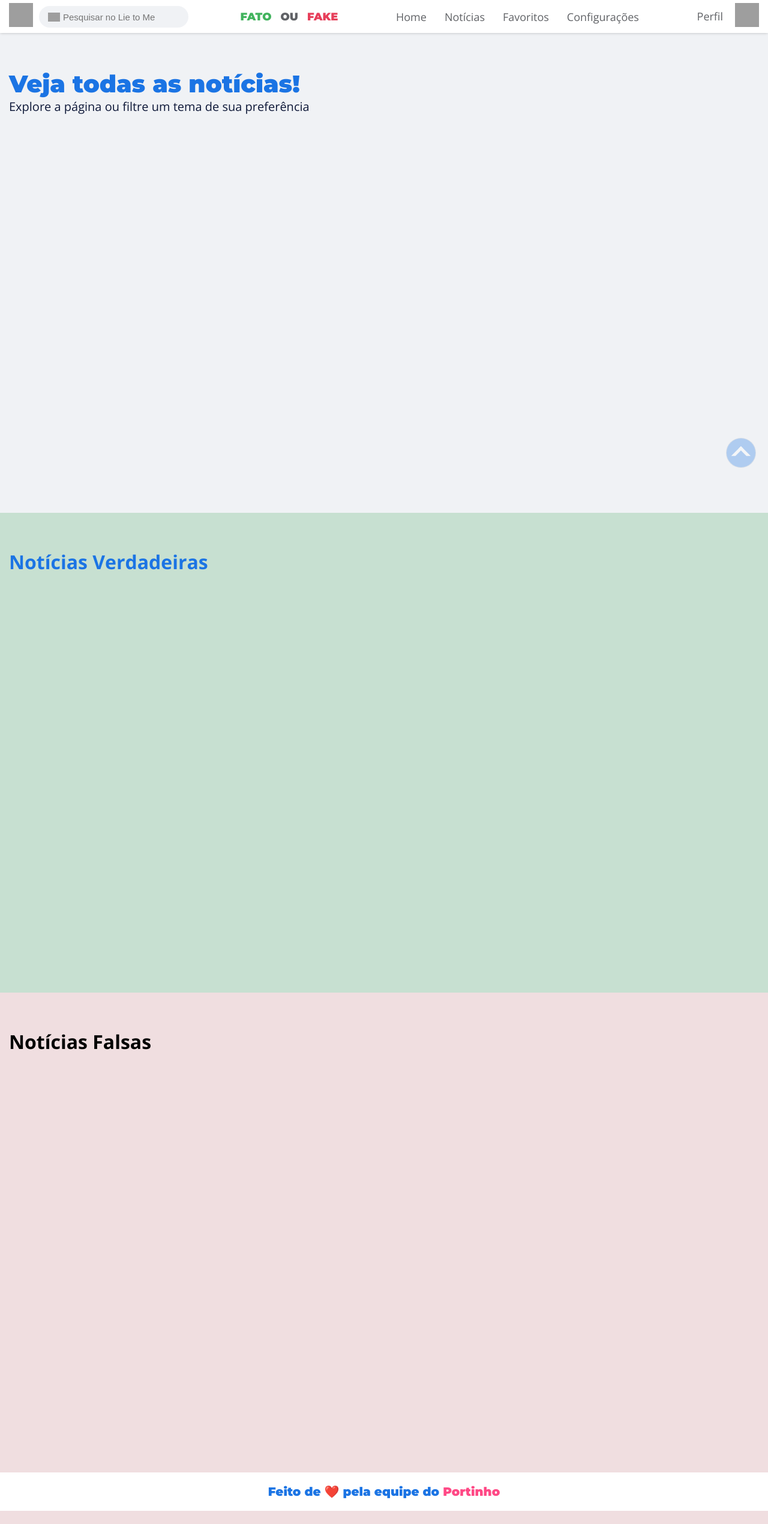
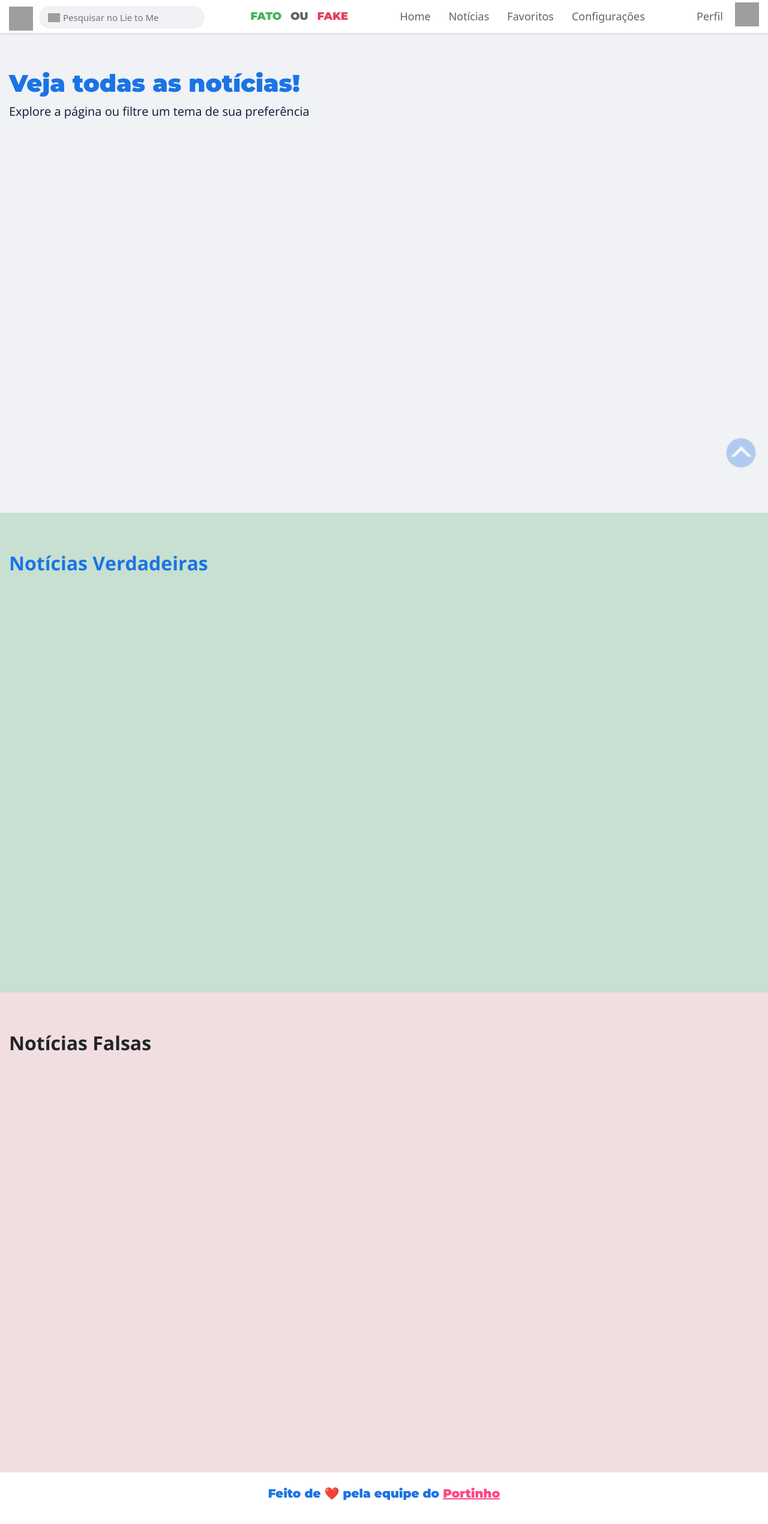
Before and after one commit to guifreitasds/LieToMe, a PHP site: page /news.html in a window 1280 px wide. Shown: the whole page at 60% size. Before the commit the page ends 2519 px from the top, so only its background shows below. Run offline with PHP 8.4, Linux system fonts and the light colour scheme; grey boxes are pictures that could not be loaded.

Commit message:
Version 1.2

```diff
--- a/Projeto HTML/news.html
+++ b/Projeto HTML/news.html
@@ -1,5 +1,5 @@
 <!DOCTYPE html>
-<html lang="en">
+<html lang="pt-br">
 <head>
     <meta charset="UTF-8">
     <meta http-equiv="X-UA-Compatible" content="IE=edge">
@@ -11,9 +11,11 @@
     <link rel="preconnect" href="https://fonts.gstatic.com" crossorigin>
     <link href="https://fonts.googleapis.com/css2?family=Montserrat:wght@900&family=Open+Sans:ital,wght@0,400;0,700;1,400&display=swap" rel="stylesheet">
     <link rel="shortcut icon" href="../src/img/false-logo-icon.ico" type="image/x-icon">
+    <link href="https://cdn.jsdelivr.net/npm/bootstrap@5.2.2/dist/css/bootstrap.min.css" rel="stylesheet" integrity="sha384-Zenh87qX5JnK2Jl0vWa8Ck2rdkQ2Bzep5IDxbcnCeuOxjzrPF/et3URy9Bv1WTRi" crossorigin="anonymous">
 </head>
 <body>
-    <header>
+    <script src="https://cdn.jsdelivr.net/npm/bootstrap@5.2.2/dist/js/bootstrap.bundle.min.js" integrity="sha384-OERcA2EqjJCMA+/3y+gxIOqMEjwtxJY7qPCqsdltbNJuaOe923+mo//f6V8Qbsw3" crossorigin="anonymous"></script>
+    <header id="menu">
         <input id="close-menu" class="close-menu" type="checkbox" aria-label="Close menu" role="button">
         <label class="close-menu-label" for="close-menu" title="close menu"></label>
         <div class="menu">
@@ -68,6 +70,6 @@
             <p>Feito de <span id="heart">❤️</span> pela equipe do <a rel="nofollow" target="_blank" href="">Portinho</a></p>
         </div>
     </footer>
-    <a class="back-to-top" role="button" aria-label="Back to top" title="Back to top" href="#initial"></a>
+    <a class="back-to-top" role="button" aria-label="Back to top" title="Back to top" href="#menu"></a>
 </body>
 </html>
--- a/Projeto HTML/styles/stylemain.css
+++ b/Projeto HTML/styles/stylemain.css
@@ -52,7 +52,7 @@
     scroll-behavior: smooth;
 }
 
-a {
+li a, span a, a {
     text-decoration: none;
 }
 
@@ -101,6 +101,7 @@
 
 .menu-content {
     max-width: 100%;
+    height: 55px;
     padding: 0px 5px;
     margin: 0 auto;
     display: flex;
@@ -115,6 +116,7 @@
 
 .options {
     display: flex;
+    padding-top: 15px;
 }
 
 .options div {
@@ -137,6 +139,7 @@
 
 .options0 {
     display: flex;
+    padding-top: 15px;
 }
 
 .options0 ul {
@@ -227,7 +230,7 @@
     border: none;
     border-radius: 20px;
     background: var(--secundary-white);
-    padding: 5px 25px;
+    padding: 0px 25px;
     width: 100%;
     height: 80%;
     font-size: 15px;
@@ -235,7 +238,7 @@
 
 .searchCamp {
     position: relative;
-    top: 5px;
+    top: -25px;
 }
 
 .searchCamp input#searchInp {
@@ -256,6 +259,10 @@
 
 /* =========== HEADER ===========*/
 /* =========== MAIN ===========*/
+
+#banner {
+    width: 800px;
+}
 
 main{
     background: var(--secundary-white);
@@ -282,21 +289,20 @@
 
 .fato {
     background: var(--tertiary-green);
+    transition: background-color 500ms ease-out;
 }
 
 .fato:hover{
-    color: var(--primary-white);
-    background-color: var(--secundary-green);
-    transition: all 300ms ease-in-out;
+    background: var(--secundary-green);
 }
 
 .fake {
     background: var(--tertiary-red);
+    transition: background-color 500ms ease-out;
 }
 
 .fake:hover{
-    background-color: var(--primary-red);
-    transition: all 300ms ease-out;
+    background-color: var(--secundary-red);
 }
 
 /* =========== MAIN ===========*/
@@ -346,8 +352,8 @@
 .back-to-top:after {
     position: absolute;
     content: "";
-    width: calc(50px / 4);
-    height: calc(50px / 4);
+    width: calc(100px / 4);
+    height: calc(100px / 4);
     border-width: 5px;
     border-style: solid;
     border-top-color: transparent;
@@ -358,6 +364,7 @@
 
 .back-to-top:hover {
     opacity: 1;
+    color: var(--primary-white);
 }
 
 /* =========== OTHER'S ===========*/
```
Also changed, not shown: Projeto HTML/config.html (+5 -3 lines), Projeto HTML/favorites.html (+5 -3 lines), Projeto HTML/index.html (+40 -6 lines), src/img/c2.jpeg (added), src/img/c3.jpg (added), src/img/c4.png (added), src/img/false-logo-icon.ico, src/img/false-logo-icon.png, src/img/false-logo-icon2.ico (added), src/img/false-logo-icon2.png (added), src/img/true-false.png (deleted).
